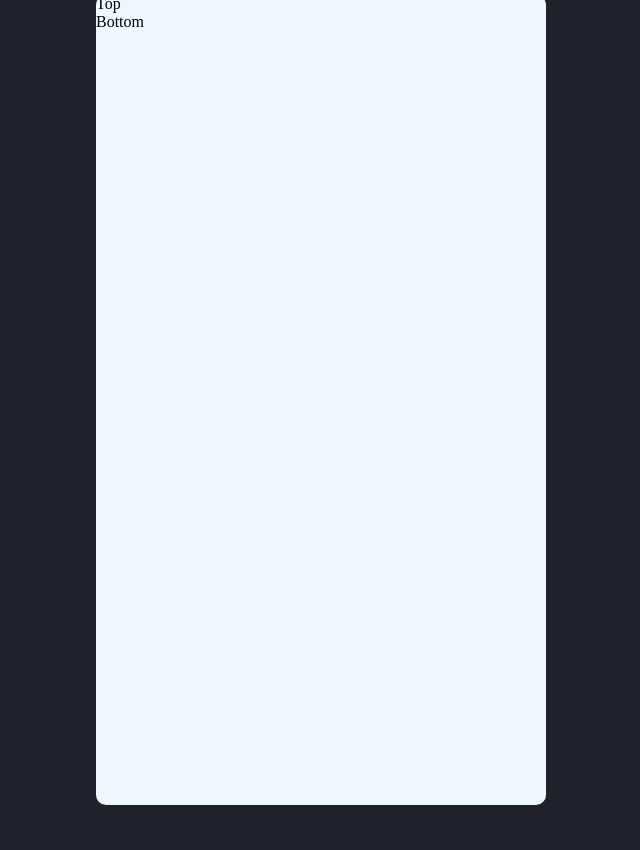
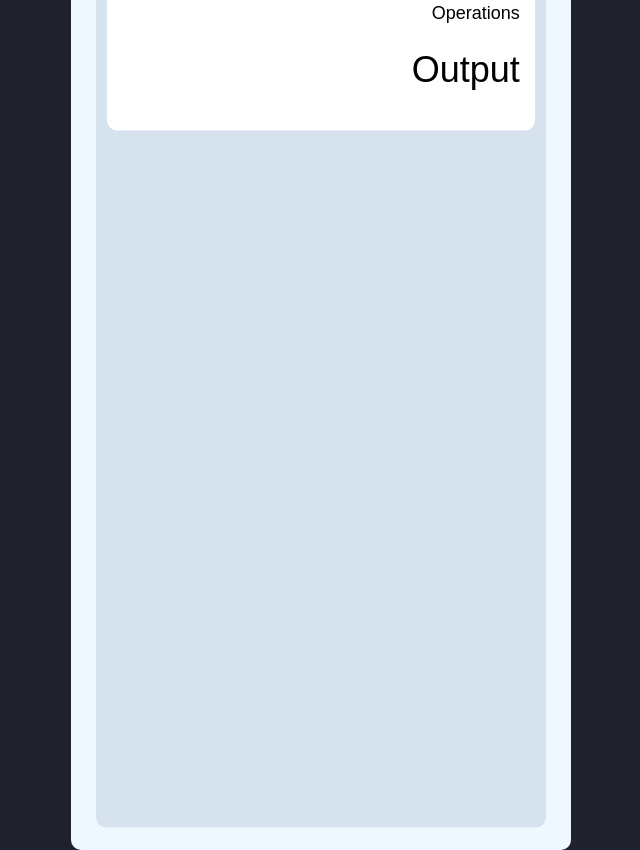
Before and after one commit to marcilustra/Marbacus, a plain HTML site: page Mark II/index.html in a window 1280 px wide. Shown: the whole page, without its empty margins (319-959 px from the left). Before the commit the page ends 805 px from the top, so only its background shows below. Drawn offline with Linux system fonts and the light colour scheme.

Commit message:
Format the diplay

```diff
--- a/Mark II/index.html
+++ b/Mark II/index.html
@@ -13,10 +13,10 @@
             <form id="calculator">
                 <div class="display">
                     <div class="top">
-                        <label id="top">Top</label>
+                        <label id="top">Operations</label>
                     </div>
                     <div class="bottom">
-                        <label id="bottom">Bottom</label>
+                        <label id="bottom">Output</label>
                     </div>
                 </div>
 
--- a/Mark II/styles.css
+++ b/Mark II/styles.css
@@ -11,8 +11,40 @@ html {
     left: 50%;
     transform: translate(-50%, -50%);
     position: absolute;
-    height: 810px;
-    width: 450px;
+    height: 900px;
+    width: 500px;
     background-color: aliceblue;
     border-radius: 10px;
 }
+
+#calculator {
+    top: 50%;
+    left: 50%;
+    transform: translate(-50%, -50%);
+    position: absolute;
+    width: 450px;
+    height: 855px;
+    border-radius: 10px;
+    background-color: rgb(214, 227, 238);
+}
+
+.display {
+    margin: 15px auto;
+    height: 142.5px;
+    width: 95%;
+    background-color: white;
+    border-radius: 10px;
+    font-family: Arial, Helvetica, sans-serif;
+    text-align: right;
+}
+.display .top {
+    padding-top: 15px;
+    margin-right: 15px;
+    font-size: 18px;
+}
+.display .bottom {
+    margin-top: 10px;
+    margin-right: 15px;
+    padding-top: 15px;
+    font-size: 36px;
+}
```
